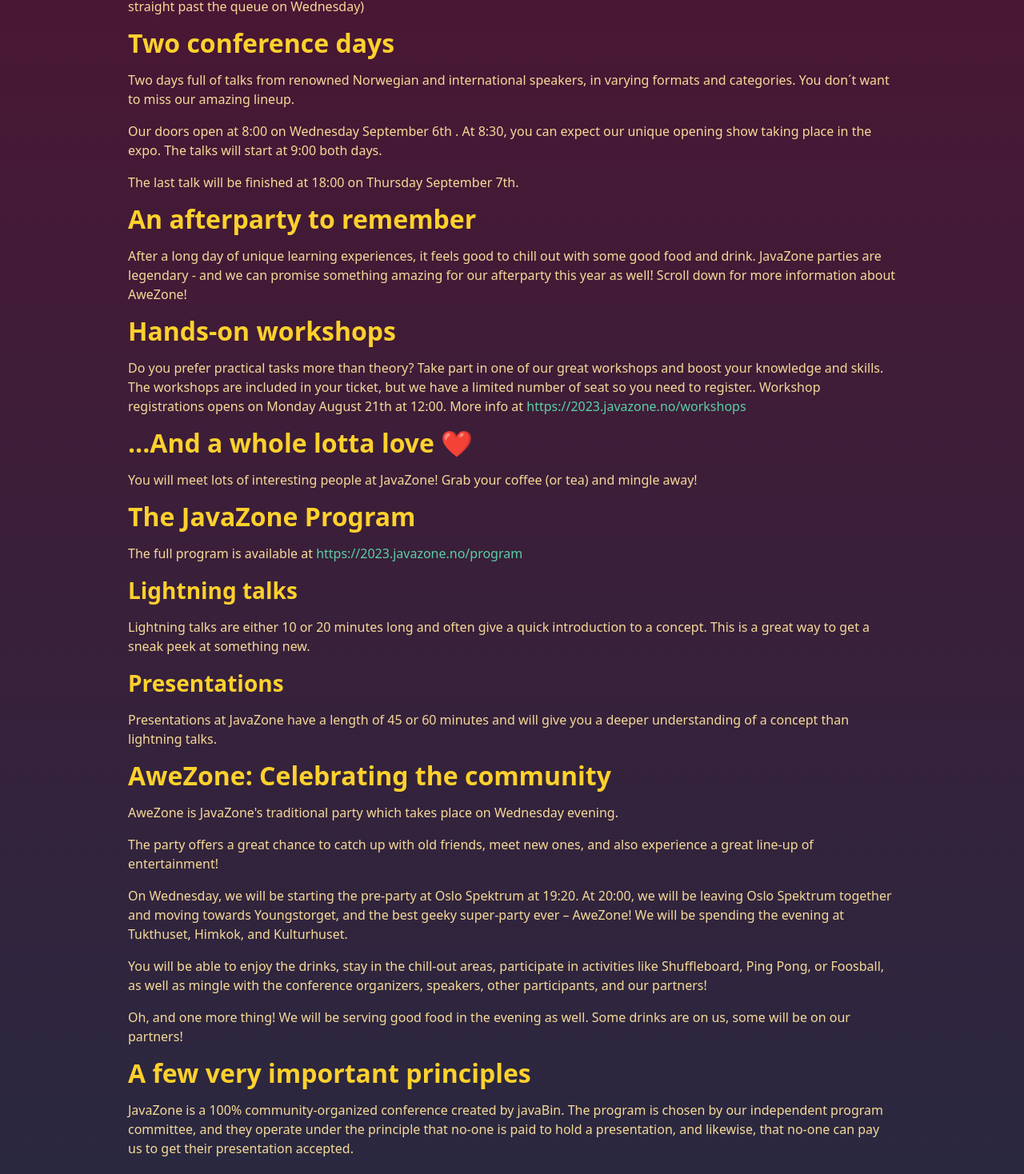
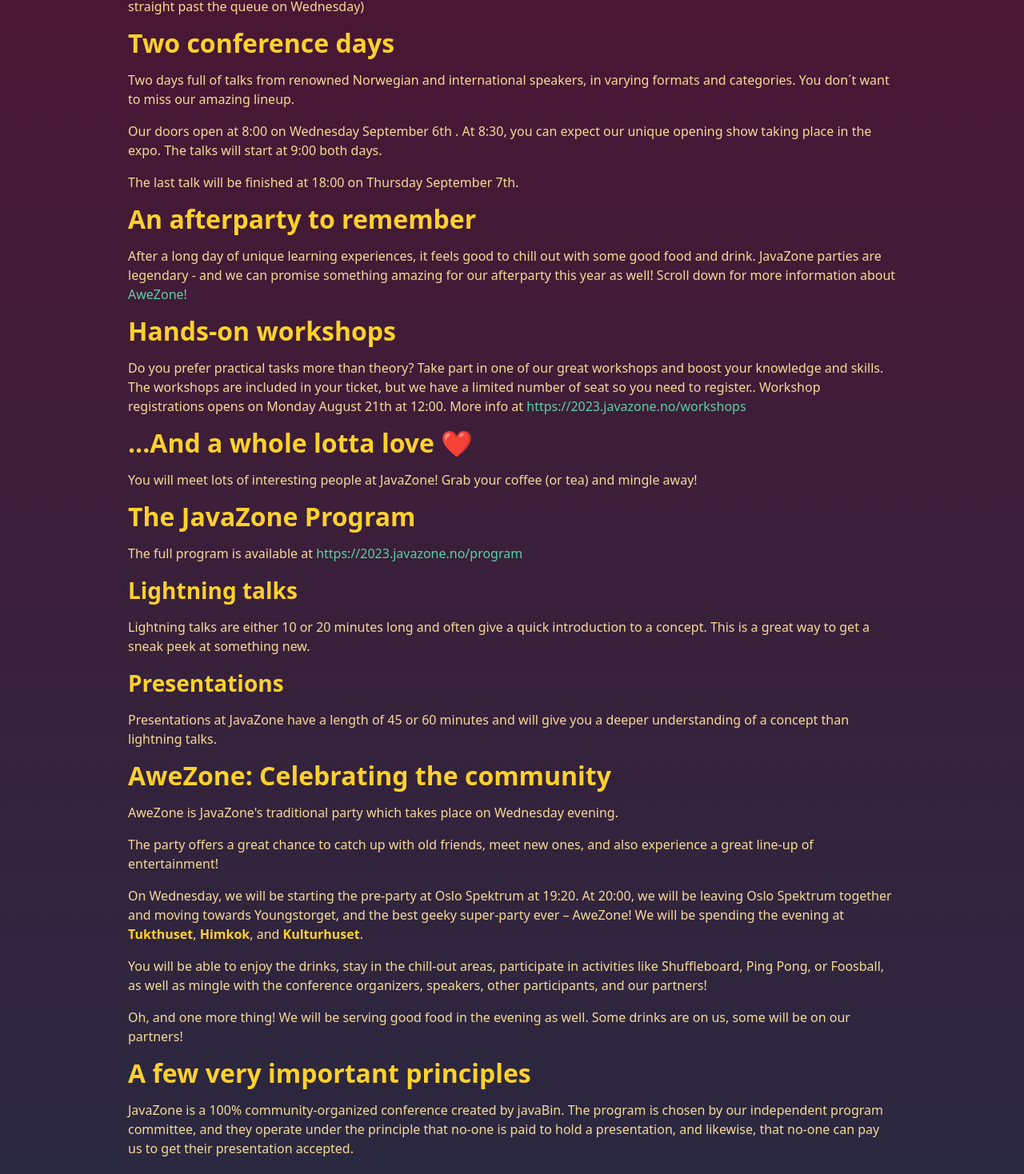
Before and after one commit to javaBin/2023.javazone.no, a Next.js app: page /info in a window 1280 px wide. Shown: the part 1320-2788 px from the top of the page at 80% size. Built offline with nearby package versions, Linux system fonts and the light colour scheme.

Commit message:
Make section accept all the normal props and set id on sections on info page

```diff
--- a/app/info/page.tsx
+++ b/app/info/page.tsx
@@ -7,7 +7,7 @@ export default function Info() {
   return (
     <article>
       <Title type="big-title">General information</Title>
-      <Section>
+      <Section id="javazone101">
         <Title>JavaZone 101 - The Who, What and Where</Title>
         <p className="mb-4">
           JavaZone – the biggest European community-driven conference for modern developers will be
@@ -52,7 +52,7 @@ export default function Info() {
           Spektrum - entrance 3 (and thus walk straight past the queue on Wednesday)
         </p>
       </Section>
-      <Section>
+      <Section id="conference-days">
         <Title>Two conference days</Title>
         <p className="mb-4">
           Two days full of talks from renowned Norwegian and international speakers, in varying
@@ -64,15 +64,16 @@ export default function Info() {
         </p>
         <p className="mb-4">The last talk will be finished at 18:00 on Thursday September 7th.</p>
       </Section>
-      <Section>
+      <Section id="afterparty">
         <Title>An afterparty to remember</Title>
         <p className="mb-4">
           After a long day of unique learning experiences, it feels good to chill out with some good
           food and drink. JavaZone parties are legendary - and we can promise something amazing for
-          our afterparty this year as well! Scroll down for more information about AweZone!
+          our afterparty this year as well! Scroll down for more information about{' '}
+          <Link href={'#awezone'}>AweZone!</Link>
         </p>
       </Section>
-      <Section>
+      <Section id="workshops">
         <Title>Hands-on workshops</Title>
         <p className="mb-4">
           Do you prefer practical tasks more than theory? Take part in one of our great workshops
@@ -82,14 +83,14 @@ export default function Info() {
           <Link href={'/workshops'}>https://2023.javazone.no/workshops</Link>
         </p>
       </Section>
-      <Section>
+      <Section id="love-at-javazone">
         <Title>...And a whole lotta love ❤️</Title>
         <p>
           You will meet lots of interesting people at JavaZone! Grab your coffee (or tea) and mingle
           away!
         </p>
       </Section>
-      <Section>
+      <Section id="program">
         <Title>The JavaZone Program</Title>
         <p className="mb-4">
           The full program is available at{' '}
@@ -106,7 +107,7 @@ export default function Info() {
           understanding of a concept than lightning talks.
         </p>
       </Section>
-      <Section>
+      <Section id="awezone">
         <Title>AweZone: Celebrating the community</Title>
         <p className="mb-4">
           AweZone is JavaZone&apos;s traditional party which takes place on Wednesday evening.
@@ -118,8 +119,8 @@ export default function Info() {
         <p className="mb-4">
           On Wednesday, we will be starting the pre-party at Oslo Spektrum at 19:20. At 20:00, we
           will be leaving Oslo Spektrum together and moving towards Youngstorget, and the best geeky
-          super-party ever – AweZone! We will be spending the evening at Tukthuset, Himkok, and
-          Kulturhuset.
+          super-party ever – AweZone! We will be spending the evening at <strong>Tukthuset</strong>,{' '}
+          <strong>Himkok</strong>, and <strong>Kulturhuset</strong>.
         </p>
         <p className="mb-4">
           You will be able to enjoy the drinks, stay in the chill-out areas, participate in
@@ -131,7 +132,7 @@ export default function Info() {
           are on us, some will be on our partners!
         </p>
       </Section>
-      <Section>
+      <Section id="principles">
         <Title>A few very important principles</Title>
         <p className="mb-4">
           JavaZone is a 100% community-organized conference created by javaBin. The program is
@@ -166,7 +167,7 @@ export default function Info() {
         </p>
       </Section>
 
-      <Section>
+      <Section id="food">
         <Title>Food</Title>
         <p className="mb-4">More information coming.</p>
         <Image
@@ -177,7 +178,7 @@ export default function Info() {
         />
       </Section>
 
-      <Section>
+      <Section id="sustainability">
         <Title>Sustainable waste management and recycling at JavaZone</Title>
         <p className="mb-4">
           In an era where environmental consciousness is at the forefront, responsible waste
@@ -210,7 +211,7 @@ export default function Info() {
         </p>
       </Section>
 
-      <Section>
+      <Section id="questions">
         <Title>Questions?</Title>
         <p className="mb-4">
           Do not hesitate to contact us if you have any questions. Contact us at{' '}
--- a/components/section/Section.tsx
+++ b/components/section/Section.tsx
@@ -1,34 +1,31 @@
-import React from 'react'
+import React, { ComponentProps } from 'react'
 
-interface SectionProps {
+type SectionProps = ComponentProps<'section'> & {
   /**
    * Type of section, normal or 2 columns section
    */
   type?: 'normal' | '2-col'
-  /**
-   * Optional class name
-   */
-  className?: string
-  /**
-   * Section content
-   */
-  children?: React.ReactNode
 }
 
 /**
  * Section component
  */
-export const Section = ({ type = 'normal', className = '', children }: SectionProps) => {
+export const Section = ({ type = 'normal', className = '', children, ...props }: SectionProps) => {
   switch (type) {
     case '2-col':
       return (
         <section
           className={`text-base mb-6 flex justify-between gap-8 w-full relative max-[890px]:grid ${className}`}
+          {...props}
         >
           {children}
         </section>
       )
     case 'normal':
-      return <section className={`text-base mb-4 ${className}`}>{children}</section>
+      return (
+        <section className={`text-base mb-4 ${className}`} {...props}>
+          {children}
+        </section>
+      )
   }
 }
```
